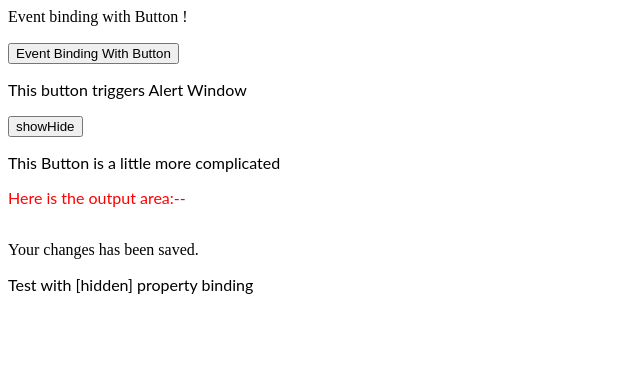
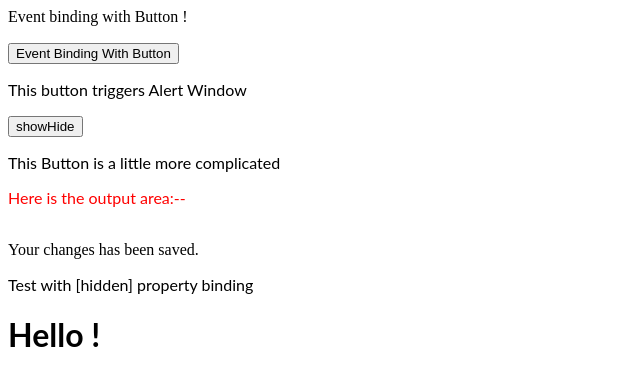
Before and after one commit to edwardgazitonline/angular-nice-project, an Angular app: page / in a window 1280 px wide. Shown: the top 386 px of the page, without its empty margins (0-640 px from the left). Built offline with nearby package versions, Linux system fonts and the light colour scheme.

Commit message:
1 file modified

```diff
--- a/src/app/app.component.html
+++ b/src/app/app.component.html
@@ -16,3 +16,4 @@
 <p *ngIf="showHide()">This is visible</p>
 <p [hidden]="!showHide()">Test with [hidden] property binding</p>
 <img src="https://dbkh.s3.us-west-2.amazonaws.com/wp-content/uploads/2022/11/21124713/Frontline-in-the-Kherson-region-11.22-800x445.jpg" width="100" height="100" [hidden]="!showHide()">
+<hello></hello>
```
